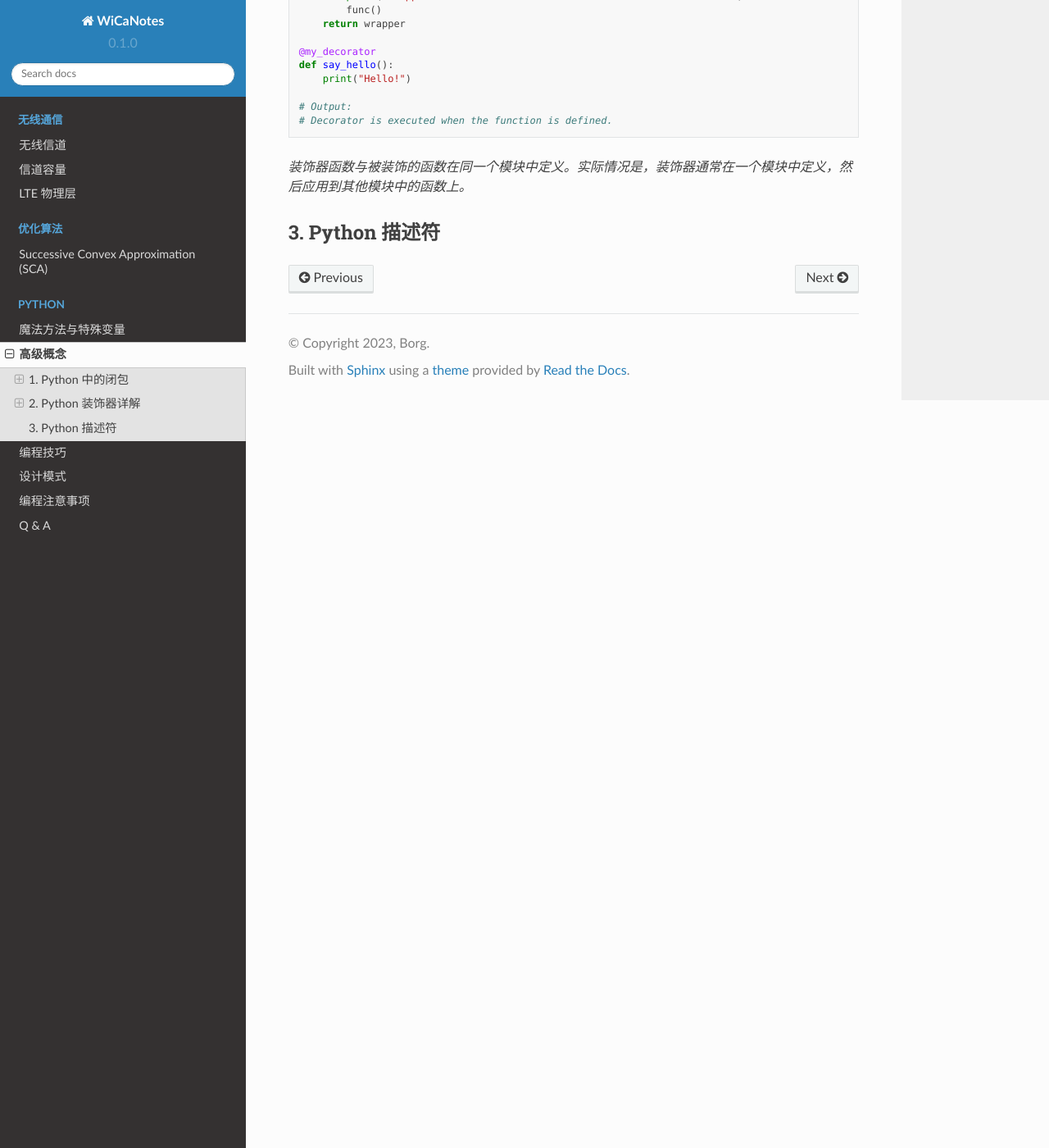
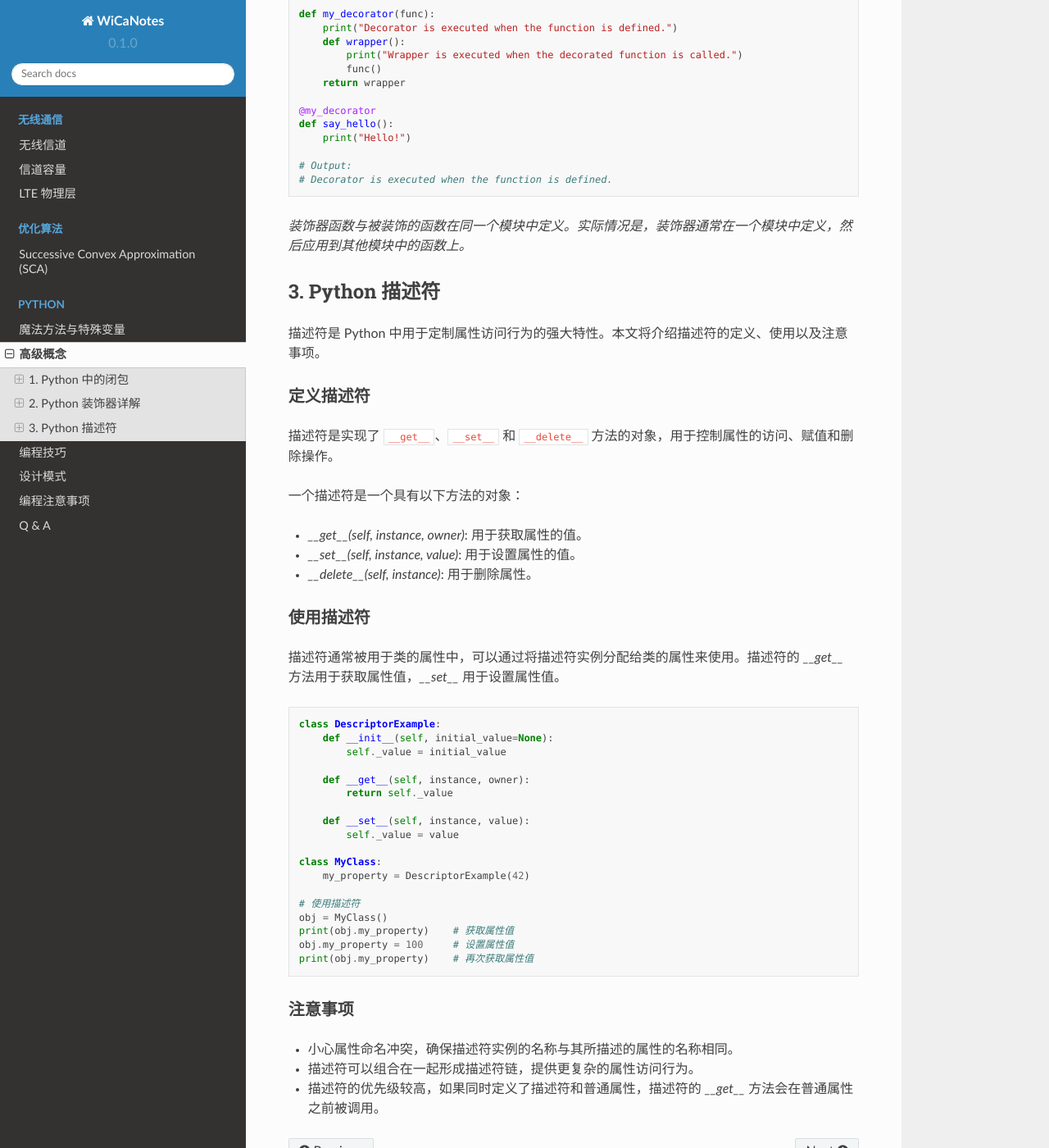
Before and after one commit to boyin96/WiCaNotes, a Sphinx documentation site: the page built from docs/source/concepts.rst, in a window 1280 px wide and 1400 px high, scrolled down 5058 px. Shown: the whole window at 82% size. Built offline with Sphinx 7.4.7 and the Read the Docs theme 2.0.0, drawn with Linux system fonts in a browser that asks for light colours.

Commit message:
Update concepts.rst

```diff
--- a/docs/source/concepts.rst
+++ b/docs/source/concepts.rst
@@ -265,3 +265,49 @@
 
 3. Python 描述符
 -------------------------
+
+描述符是 Python 中用于定制属性访问行为的强大特性。本文将介绍描述符的定义、使用以及注意事项。
+
+定义描述符
+^^^^^^^^^^^^^^
+
+描述符是实现了 ``__get__``、``__set__`` 和 ``__delete__`` 方法的对象，用于控制属性的访问、赋值和删除操作。
+
+一个描述符是一个具有以下方法的对象：
+
+- `__get__(self, instance, owner)`: 用于获取属性的值。
+- `__set__(self, instance, value)`: 用于设置属性的值。
+- `__delete__(self, instance)`: 用于删除属性。
+
+使用描述符
+^^^^^^^^^^^^^^^^^^^^
+
+描述符通常被用于类的属性中，可以通过将描述符实例分配给类的属性来使用。描述符的 `__get__` 方法用于获取属性值，`__set__` 用于设置属性值。
+
+.. code-block:: python
+
+   class DescriptorExample:
+       def __init__(self, initial_value=None):
+           self._value = initial_value
+
+       def __get__(self, instance, owner):
+           return self._value
+
+       def __set__(self, instance, value):
+           self._value = value
+
+   class MyClass:
+       my_property = DescriptorExample(42)
+
+   # 使用描述符
+   obj = MyClass()
+   print(obj.my_property)    # 获取属性值
+   obj.my_property = 100     # 设置属性值
+   print(obj.my_property)    # 再次获取属性值
+
+注意事项
+^^^^^^^^^^^^^^^^
+
+- 小心属性命名冲突，确保描述符实例的名称与其所描述的属性的名称相同。
+- 描述符可以组合在一起形成描述符链，提供更复杂的属性访问行为。
+- 描述符的优先级较高，如果同时定义了描述符和普通属性，描述符的 `__get__` 方法会在普通属性之前被调用。
```
